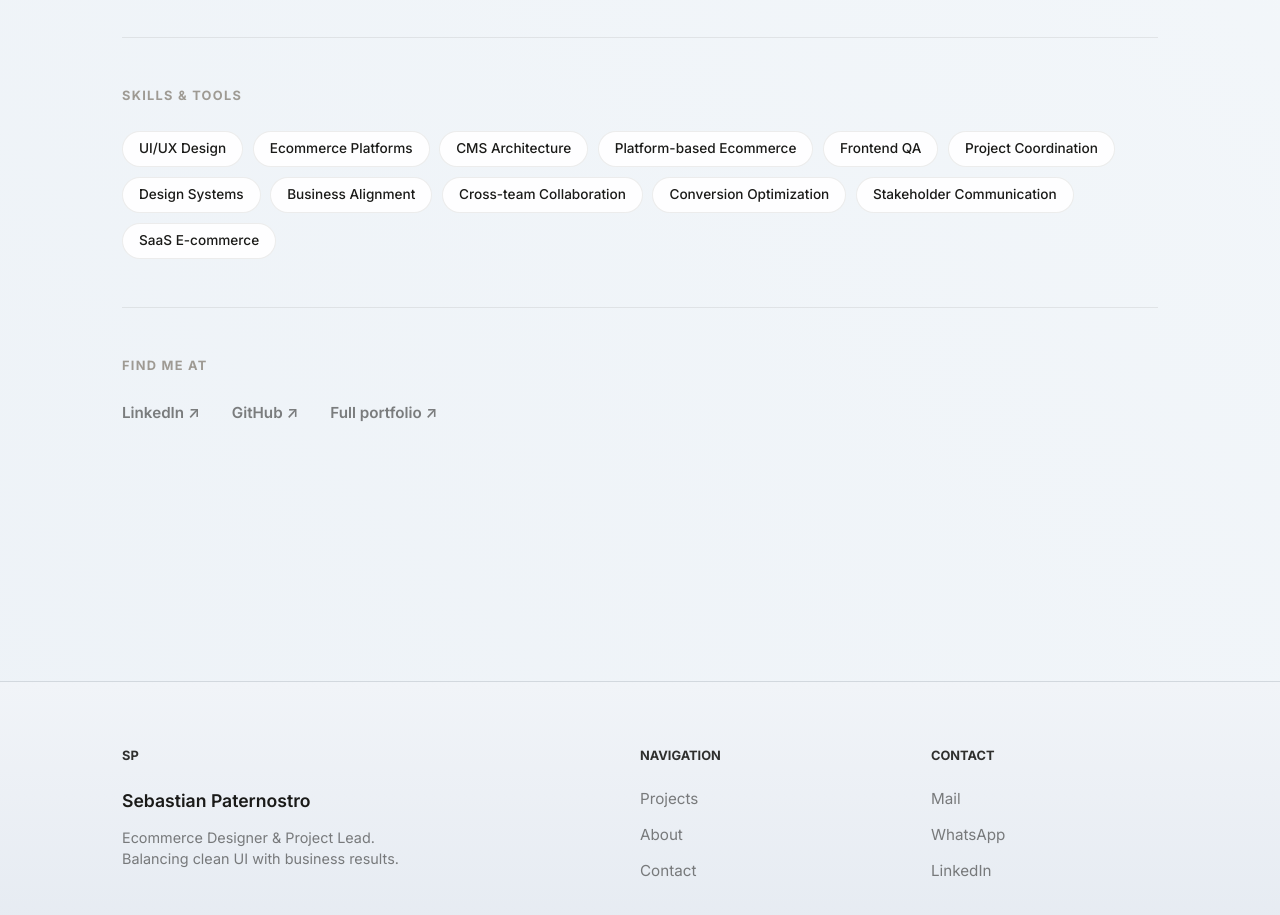
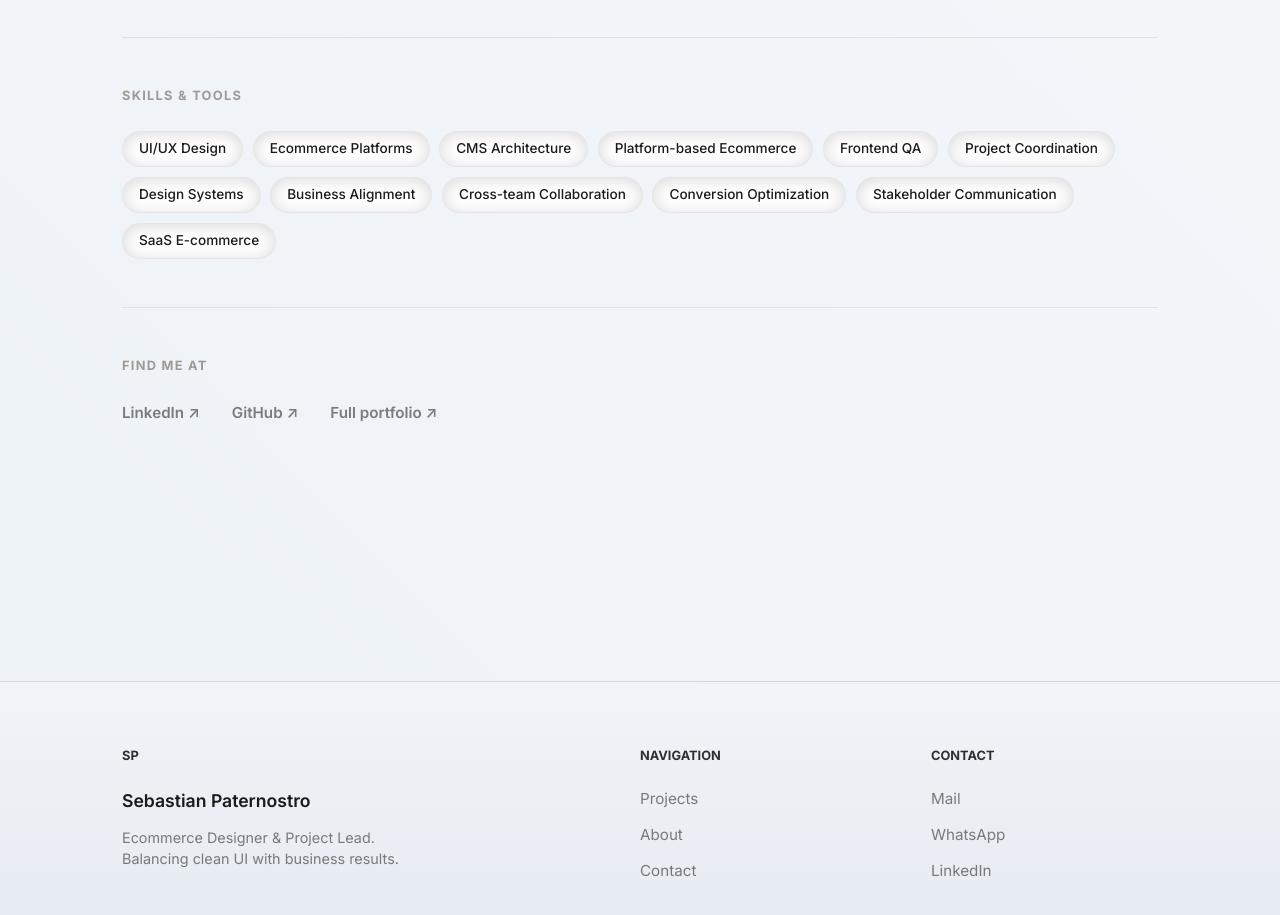
Before and after one commit to sPaternostro/designPortfolio, a React (Vite) app: page /hire in a window 1280 px wide. Shown: the part 2200-3115 px from the top of the page. Built offline with nearby package versions, Linux system fonts and the light colour scheme.

Commit message:
Upd /hire skill pills (CSS)

```diff
--- a/src/styles/global.css
+++ b/src/styles/global.css
@@ -133,12 +133,15 @@ html.light .case-nav-link {
 }
 
 html.light .hire-skill-tag {
-    background: rgba(255, 255, 255, 0.9);
-    border-color: rgba(26, 26, 24, 0.08);
+    border-color: rgba(0, 0, 0, 10%);
+    background: rgba(255, 255, 255, 100%);
+    backdrop-filter: var(--glass-blur);
+    box-shadow: var(--shadow-card);
 }
 
 html.light .hire-skill-tag:hover {
-    border-color: rgba(26, 26, 24, 0.2);
+    background: rgba(255, 255, 255, 70%);
+    border-color: rgba(0, 0, 0, 20%);
 }
 
 html.light .project-soon-badge {
@@ -1757,11 +1760,13 @@ html.light .floating-contact-btn {
     font-size: 0.85rem;
     font-weight: 500;
     color: var(--text-primary);
-    transition: border-color 0.2s ease;
+    transition: border-color 0.2s ease, transform 0.2s ease;
+    box-shadow: var(--shadow-card);
 }
 
 .hire-skill-tag:hover {
-    border-color: var(--text-secondary);
+    border-color: rgba(255, 255, 255, 20%);
+    transform: translateY(-2px);
 }
 
 .hire-cases {
```
